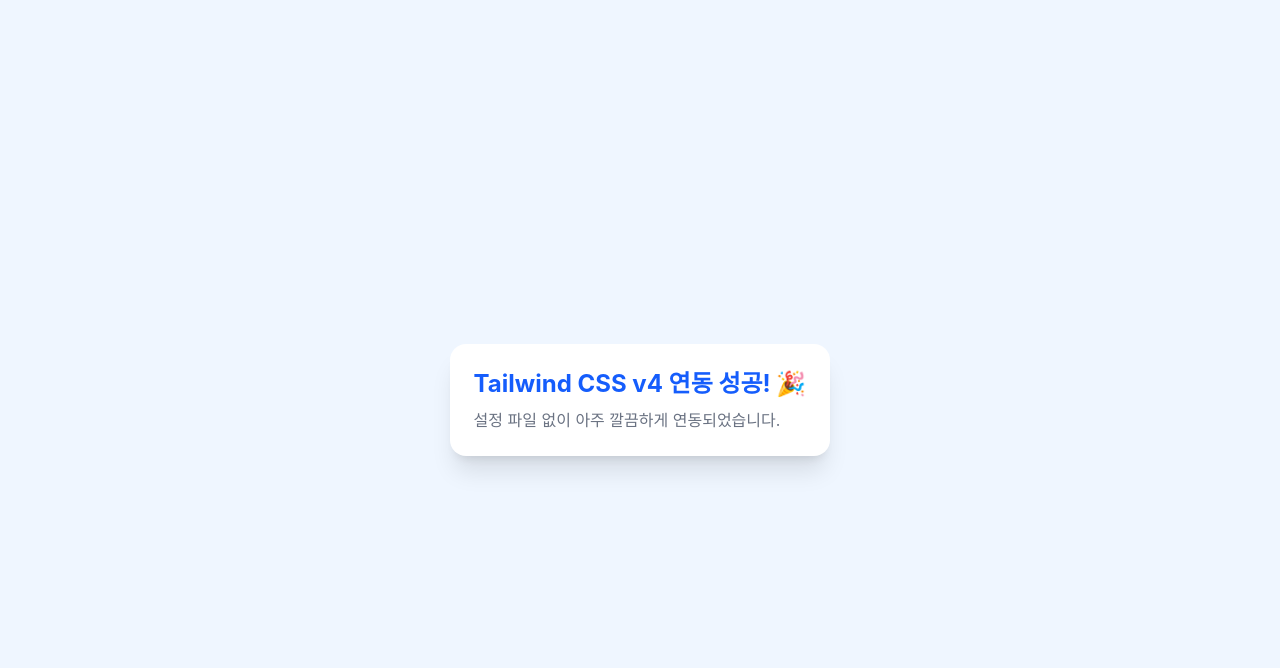
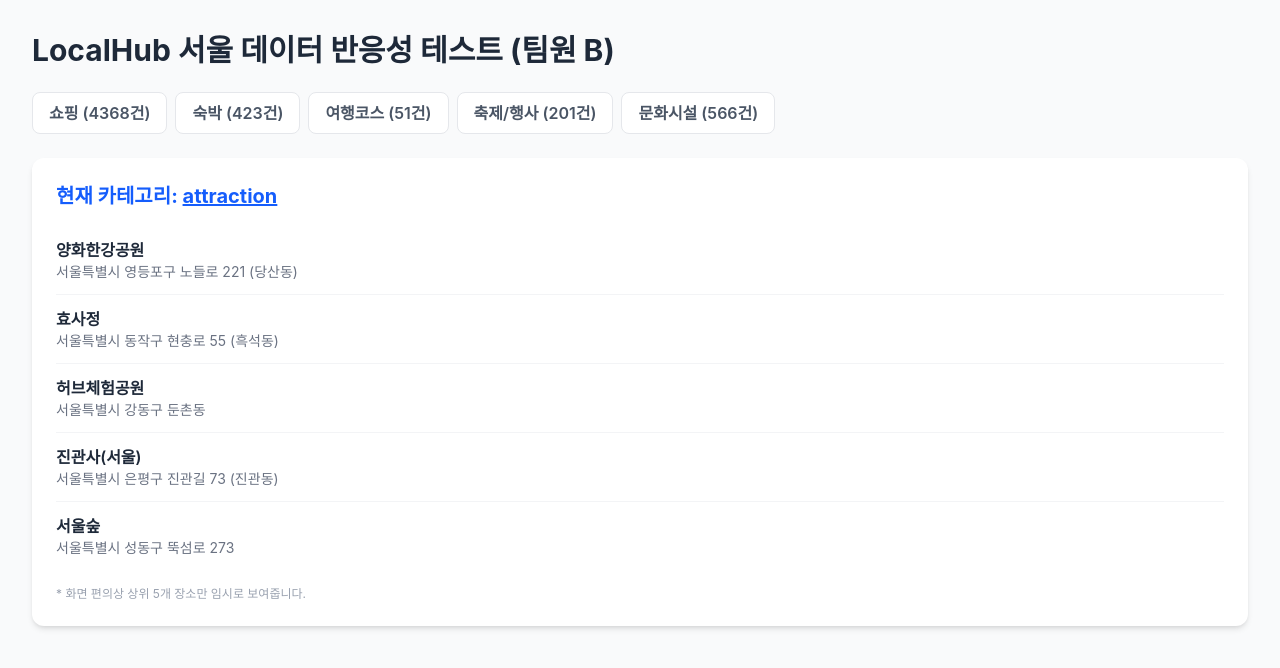
Before and after one commit to 15nayana1021/seoul-localhub, a Vue app: page / in a window 1280 px wide. Shown: the top 668 px of the page. Built offline with nearby package versions, Linux system fonts and the light colour scheme.

Commit message:
오류 수정

```diff
--- a/src/App.vue
+++ b/src/App.vue
@@ -1,8 +1,59 @@
 <template>
-  <div class="flex items-center justify-center h-screen bg-blue-50">
-    <div class="p-6 bg-white rounded-2xl shadow-xl">
-      <h1 class="text-2xl font-bold text-blue-600">Tailwind CSS v4 연동 성공! 🎉</h1>
-      <p class="text-gray-500 mt-2">설정 파일 없이 아주 깔끔하게 연동되었습니다.</p>
+  <div class="p-8 bg-gray-50 min-h-screen">
+    <h1 class="text-3xl font-bold text-gray-800 mb-6">LocalHub 서울 데이터 반응성 테스트 (팀원 B)</h1>
+
+    <div class="flex gap-2 mb-6">
+      <button
+        v-for="category in categories"
+        :key="category.key"
+        @click="tourStore.changeCategory(category.key)"
+        :class="[
+          'px-4 py-2 rounded-lg font-semibold transition-colors',
+          tourStore.currentCategory === category.key
+            ? 'bg-blue-600 text-white'
+            : 'bg-white text-gray-600 border border-gray-200 hover:bg-gray-100'
+        ]"
+      >
+        {{ category.name }} ({{ tourStore.tourData[category.key]?.length || 0 }}건)
+      </button>
+    </div>
+
+    <div class="bg-white p-6 rounded-xl shadow-md">
+      <h2 class="text-xl font-bold text-blue-600 mb-4">
+        현재 카테고리: <span class="underline">{{ tourStore.currentCategory }}</span>
+      </h2>
+
+      <p v-if="tourStore.currentItems.length === 0" class="text-gray-500">
+        데이터를 불러오는 중이거나 데이터가 없습니다.
+      </p>
+
+      <ul v-else class="divide-y divide-gray-100">
+        <li
+          v-for="item in tourStore.currentItems.slice(0, 5)"
+          :key="item.contentid"
+          class="py-3"
+        >
+          <p class="font-semibold text-gray-800">{{ item.title }}</p>
+          <p class="text-sm text-gray-500">{{ item.addr1 }}</p>
+        </li>
+      </ul>
+      <p class="text-xs text-gray-400 mt-4">* 화면 편의상 상위 5개 장소만 임시로 보여줍니다.</p>
     </div>
   </div>
 </template>
+
+<script setup>
+import { useTourStore } from './stores/tour'
+
+// 1. 스토어 불러오기
+const tourStore = useTourStore()
+
+// 2. 루프를 돌리기 위한 임시 카테고리 정보 정의
+const categories = [
+  { key: 'shopping', name: '쇼핑' },
+  { key: 'accommodation', name: '숙박' },
+  { key: 'course', name: '여행코스' },
+  { key: 'festival', name: '축제/행사' },
+  { key: 'culture', name: '문화시설' }
+]
+</script>
--- a/src/stores/tour.js
+++ b/src/stores/tour.js
@@ -1,32 +1,36 @@
 import { defineStore } from 'pinia'
 import { ref, computed } from 'vue'
 
-// 1. assets/data 폴더에 넣은 JSON 파일들을 임포트합니다.
-import shoppingData from '@/assets/data/seoul_shopping.json'
-import accommodationData from '@/assets/data/seoul_accommodation.json'
-import courseData from '@/assets/data/seoul_course.json'
-import festivalData from '@/assets/data/seoul_festival.json'
-import cultureData from '@/assets/data/seoul_culture.json'
+// 1. @ 대신 상대 경로(../)를 사용하여 7개의 JSON 파일을 안전하게 불러옵니다.
+import attractionData from '../assets/data/seoul_attraction.json'
+import cultureData from '../assets/data/seoul_culture.json'
+import festivalData from '../assets/data/seoul_festival.json'
+import courseData from '../assets/data/seoul_course.json'
+import sportsData from '../assets/data/seoul_leports.json'
+import accommodationData from '../assets/data/seoul_accommodation.json'
+import shoppingData from '../assets/data/seoul_shopping.json'
 
 export const useTourStore = defineStore('tour', () => {
-  // 2. 카테고리별 데이터를 하나의 객체로 묶어서 관리합니다.
+  // 2. 7가지 전체 카테고리 데이터를 반응형 상태로 정의합니다.
   const tourData = ref({
-    shopping: shoppingData.items || [],
+    attraction: attractionData.items || [],
+    culture: cultureData.items || [],
+    festival: festivalData.items || [],
+    course: courseData.items || [],
+    sports: sportsData.items || [],
     accommodation: accommodationData.items || [],
-    course: courseData.items || [],
-    festival: festivalData.items || [],
-    culture: cultureData.items || []
+    shopping: shoppingData.items || []
   })
 
-  // 현재 사용자가 선택한 카테고리 상태 (기본값: 쇼핑)
-  const currentCategory = ref('shopping')
+  // 기본 활성화 카테고리를 '관광지(attraction)'로 설정합니다.
+  const currentCategory = ref('attraction')
 
-  // 3. 팀원 A가 화면에 그려줄 때 사용할 "현재 필터링된 장소 리스트"
+  // 현재 선택된 카테고리의 실제 데이터 아이템 리스트를 반환합니다.
   const currentItems = computed(() => {
     return tourData.value[currentCategory.value] || []
   })
 
-  // 카테고리를 변경하는 함수
+  // 카테고리 전환 함수
   const changeCategory = (category) => {
     if (tourData.value[category]) {
       currentCategory.value = category
```
Also changed, not shown: src/assets/data/seoul_accommodation.json (renamed from src/assets/data/seoul_accomodation.json), src/assets/data/seoul_attraction.json (renamed from src/assets/data/seoul_tour.json).
